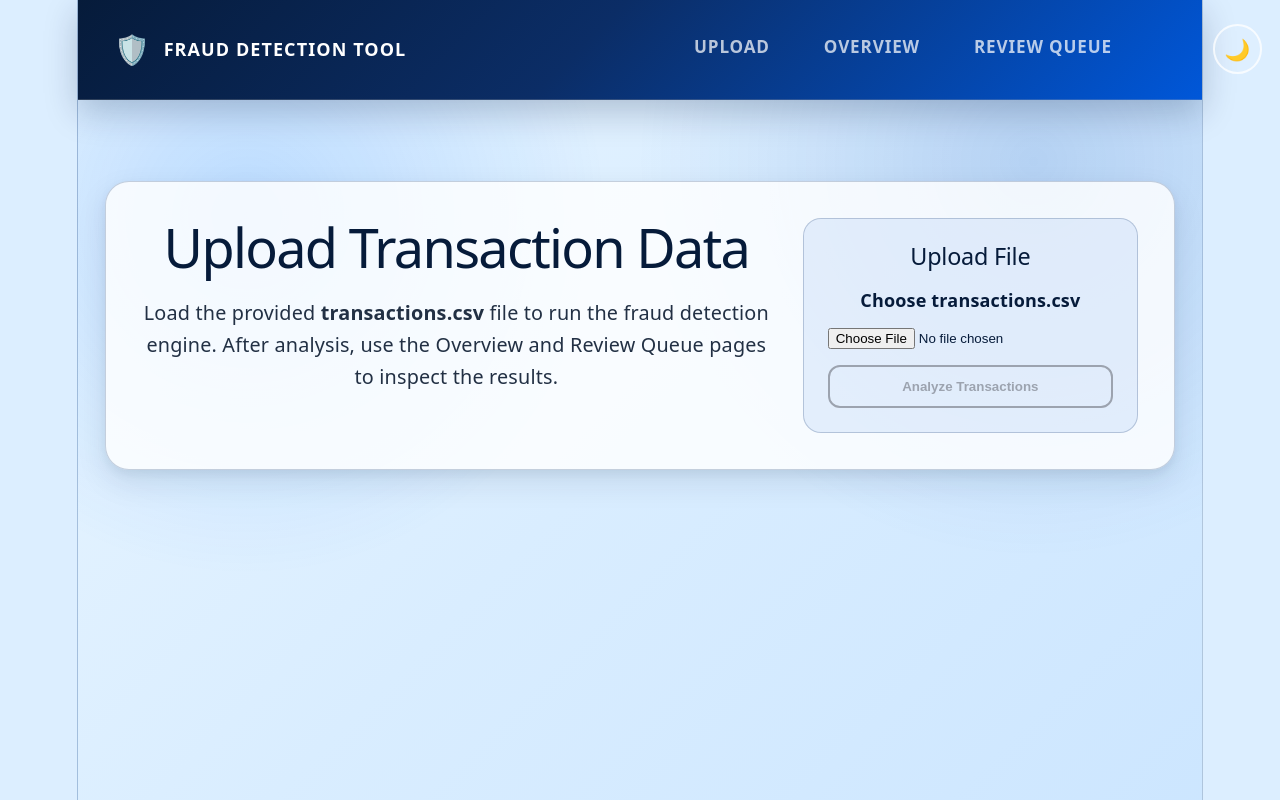
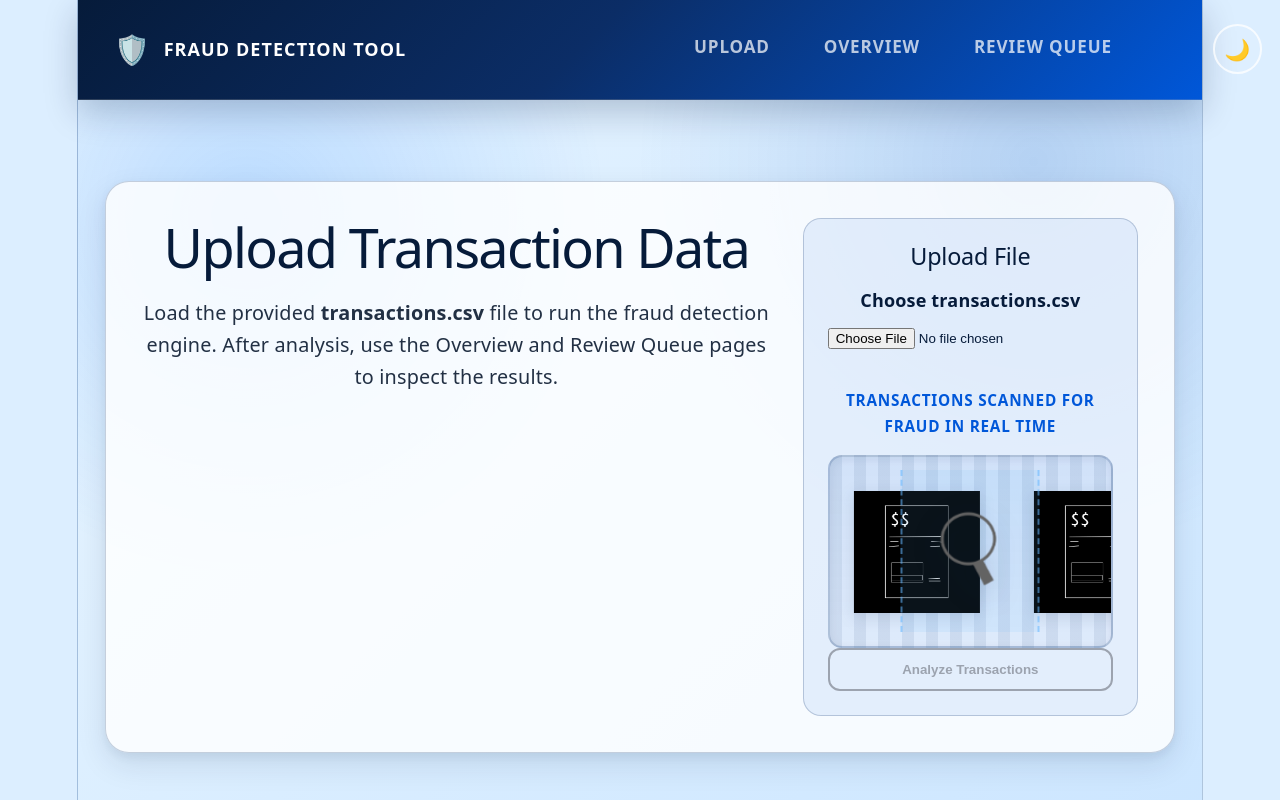
Before and after one commit to tksullivan3-cmd/MPCHackathon2026, a React (Vite) app: page / in a window 1280 px wide. Shown: the top 800 px of the page. Built offline with nearby package versions, Linux system fonts and the light colour scheme.

Commit message:
add conveyor animation in file input ui

```diff
--- /dev/null
+++ b/src/components/ConveyorAnimation.css
@@ -0,0 +1,191 @@
+.conveyor {
+  margin: 1.25rem 0 0;
+}
+
+.conveyor__label {
+  margin: 0 0 0.85rem;
+  font-size: 0.85rem;
+  font-weight: 700;
+  letter-spacing: 0.05em;
+  text-transform: uppercase;
+  color: var(--accent);
+  text-align: center;
+}
+
+.conveyor__viewport {
+  position: relative;
+  overflow: hidden;
+  height: 10.5rem;
+  border: 2px solid var(--border);
+  border-radius: 14px;
+  background:
+    linear-gradient(180deg, rgba(0, 87, 217, 0.08), rgba(0, 87, 217, 0.02)),
+    repeating-linear-gradient(
+      90deg,
+      rgba(11, 45, 102, 0.08) 0,
+      rgba(11, 45, 102, 0.08) 12px,
+      transparent 12px,
+      transparent 24px
+    );
+  box-shadow: inset 0 2px 8px rgba(4, 26, 62, 0.08);
+}
+
+.conveyor__scan-zone {
+  position: absolute;
+  top: 0.75rem;
+  bottom: 0.75rem;
+  left: 50%;
+  z-index: 2;
+  width: 7.5rem;
+  transform: translateX(-50%);
+  border-left: 2px dashed rgba(101, 183, 255, 0.55);
+  border-right: 2px dashed rgba(101, 183, 255, 0.55);
+  background: rgba(101, 183, 255, 0.1);
+  pointer-events: none;
+}
+
+.conveyor__scanner {
+  position: absolute;
+  top: 50%;
+  left: 50%;
+  z-index: 4;
+  width: 6.5rem;
+  height: auto;
+  transform: translate(-50%, -50%);
+  filter: drop-shadow(0 8px 14px rgba(4, 26, 62, 0.25));
+  animation: conveyor-scanner-bob 2.4s ease-in-out infinite;
+  pointer-events: none;
+}
+
+.conveyor__belt {
+  position: absolute;
+  inset: 0;
+  display: flex;
+  align-items: center;
+  transform: scaleX(-1);
+}
+
+.conveyor__track {
+  display: flex;
+  align-items: center;
+  gap: 3rem;
+  width: max-content;
+  padding: 0 2.5rem;
+  animation: conveyor-scroll var(--loop-seconds, 18s) linear infinite;
+}
+
+.conveyor__item {
+  position: relative;
+  flex: 0 0 auto;
+  width: 7rem;
+  height: 7rem;
+  transform: scaleX(-1);
+}
+
+.conveyor__item-image {
+  position: absolute;
+  inset: 0;
+  width: 100%;
+  height: 100%;
+  object-fit: contain;
+  filter: drop-shadow(0 4px 8px rgba(4, 26, 62, 0.12));
+}
+
+.conveyor__item-image--fraud {
+  opacity: 0;
+}
+
+.conveyor__item--fraud .conveyor__item-image--fraud {
+  animation: conveyor-fraud-reveal var(--loop-seconds, 18s) linear infinite;
+  animation-delay: calc(var(--item-index) * var(--item-stagger, -2.25s));
+}
+
+.conveyor__item--fraud .conveyor__item-image--normal {
+  animation: conveyor-normal-hide var(--loop-seconds, 18s) linear infinite;
+  animation-delay: calc(var(--item-index) * var(--item-stagger, -2.25s));
+}
+
+@keyframes conveyor-scroll {
+  from {
+    transform: translateX(0);
+  }
+
+  to {
+    transform: translateX(-50%);
+  }
+}
+
+@keyframes conveyor-fraud-reveal {
+  0%,
+  46% {
+    opacity: 0;
+  }
+
+  50%,
+  100% {
+    opacity: 1;
+  }
+}
+
+@keyframes conveyor-normal-hide {
+  0%,
+  46% {
+    opacity: 1;
+  }
+
+  50%,
+  100% {
+    opacity: 0;
+  }
+}
+
+@keyframes conveyor-scanner-bob {
+  0%,
+  100% {
+    transform: translate(-50%, -50%) scale(1);
+  }
+
+  50% {
+    transform: translate(-50%, -54%) scale(1.04);
+  }
+}
+
+@media (prefers-reduced-motion: reduce) {
+  .conveyor__track,
+  .conveyor__scanner,
+  .conveyor__item--fraud .conveyor__item-image--fraud,
+  .conveyor__item--fraud .conveyor__item-image--normal {
+    animation: none;
+  }
+
+  .conveyor__item--fraud .conveyor__item-image--fraud {
+    opacity: 1;
+  }
+
+  .conveyor__item--fraud .conveyor__item-image--normal {
+    opacity: 0;
+  }
+}
+
+@media (max-width: 640px) {
+  .conveyor__viewport {
+    height: 9rem;
+  }
+
+  .conveyor__item {
+    width: 5.75rem;
+    height: 5.75rem;
+  }
+
+  .conveyor__scanner {
+    width: 5rem;
+  }
+
+  .conveyor__scan-zone {
+    width: 6.25rem;
+  }
+
+  .conveyor__track {
+    gap: 2.25rem;
+  }
+}
--- /dev/null
+++ b/src/components/ConveyorAnimation.tsx
@@ -0,0 +1,77 @@
+import { useMemo } from 'react'
+import './ConveyorAnimation.css'
+
+const ITEM_COUNT = 8
+const FRAUD_PROBABILITY = 0.35
+const LOOP_SECONDS = 18
+
+type ConveyorItem = {
+  id: string
+  fraud: boolean
+}
+
+function buildConveyorItems(): ConveyorItem[] {
+  return Array.from({ length: ITEM_COUNT }, (_, index) => ({
+    id: `item-${index}`,
+    fraud: Math.random() < FRAUD_PROBABILITY,
+  }))
+}
+
+function ConveyorAnimation() {
+  const loopItems = useMemo(() => {
+    const items = buildConveyorItems()
+    return [...items, ...items]
+  }, [])
+
+  return (
+    <section className="conveyor" aria-hidden="true">
+      <p className="conveyor__label">Transactions scanned for fraud in real time</p>
+
+      <div className="conveyor__viewport">
+        <div className="conveyor__scan-zone" />
+
+        <img
+          className="conveyor__scanner"
+          src="/images/magnifying_glass.png"
+          alt=""
+        />
+
+        <div className="conveyor__belt">
+          <div
+            className="conveyor__track"
+            style={{ ['--loop-seconds' as string]: `${LOOP_SECONDS}s` }}
+          >
+            {loopItems.map((item, index) => (
+              <div
+                key={`${item.id}-${index}`}
+                className={`conveyor__item${
+                  item.fraud ? ' conveyor__item--fraud' : ''
+                }`}
+                style={
+                  {
+                    '--item-index': index % ITEM_COUNT,
+                    '--item-stagger': `${-LOOP_SECONDS / ITEM_COUNT}s`,
+                    '--loop-seconds': `${LOOP_SECONDS}s`,
+                  } as React.CSSProperties
+                }
+              >
+                <img
+                  className="conveyor__item-image conveyor__item-image--normal"
+                  src="/images/transaction_page.png"
+                  alt=""
+                />
+                <img
+                  className="conveyor__item-image conveyor__item-image--fraud"
+                  src="/images/transaction_page_fraudrep.png"
+                  alt=""
+                />
+              </div>
+            ))}
+          </div>
+        </div>
+      </div>
+    </section>
+  )
+}
+
+export default ConveyorAnimation
--- a/src/pages/UploadCsvPage.tsx
+++ b/src/pages/UploadCsvPage.tsx
@@ -1,4 +1,5 @@
 import { useState } from 'react'
+import ConveyorAnimation from '../components/ConveyorAnimation'
 import './UploadCsvPage.css'
 
 function isCsvFile(file: File): boolean {
@@ -92,6 +93,8 @@ function UploadCsvPage({
             onChange={handleFileChange}
           />
 
+          <ConveyorAnimation />
+
           {selectedFile && <p className="file-name">{selectedFile.name}</p>}
           {fileError && <p className="error">{fileError}</p>}
           {uploadError && <p className="error">{uploadError}</p>}
```
Also changed, not shown: public/images/review_queue_art.png.
